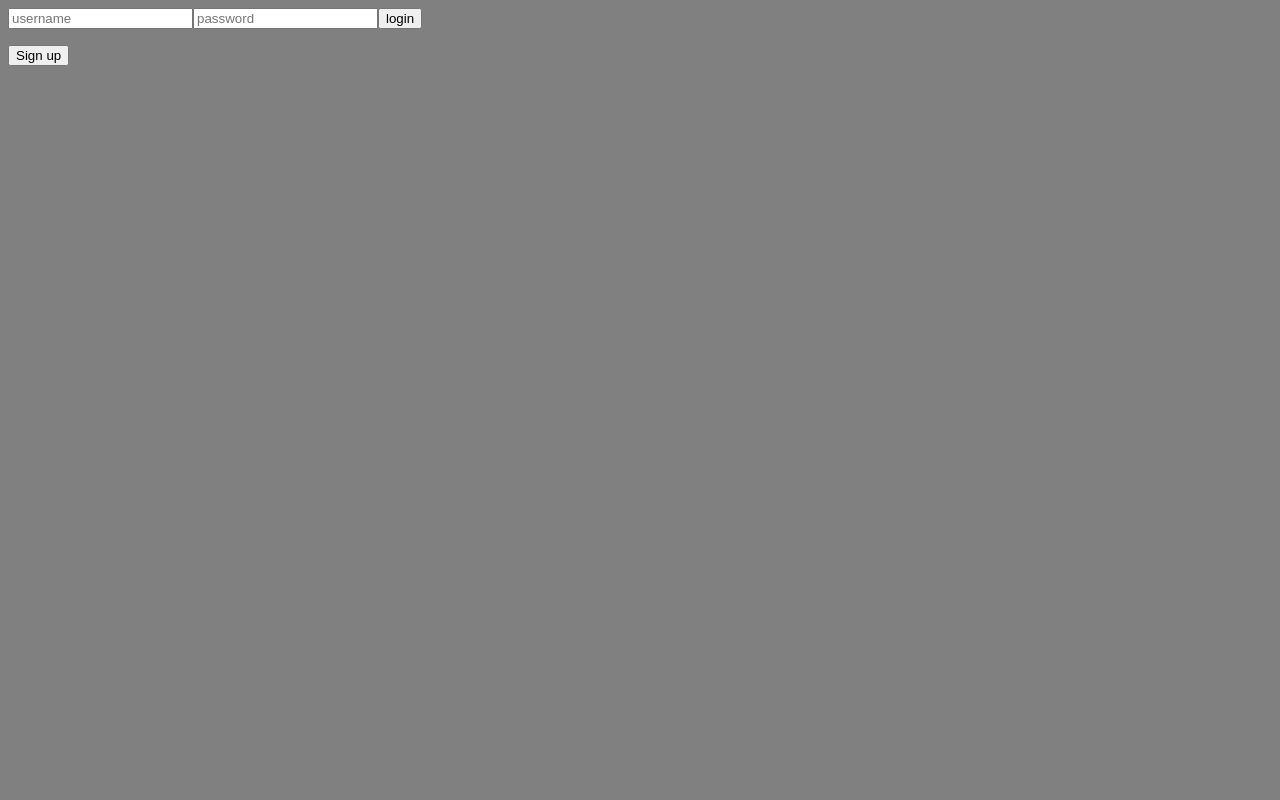
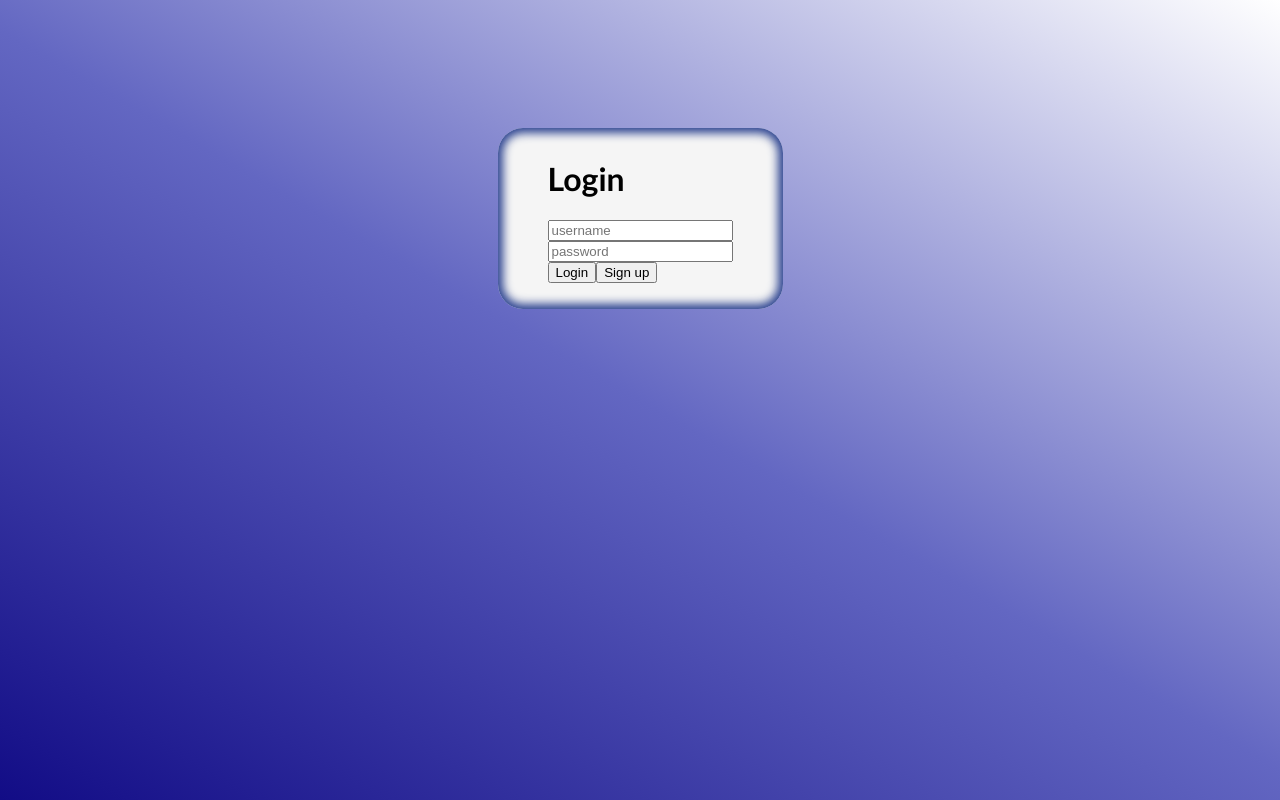
Before and after one commit to MultiCommunicado/goblin-messenger, a React app: page / in a window 1280 px wide. Built offline with nearby package versions, Linux system fonts and the light colour scheme.

Commit message:
login/signup styling

```diff
--- a/client/components/Login.js
+++ b/client/components/Login.js
@@ -4,13 +4,16 @@ import React from 'react'
 //with "login" button and signup link
 
 const Login = props => (
-    <div className="Login">
-        <form method="POST" action='/login'>
-            <input name="username" type="text" placeholder="username"></input>
-            <input name="password" type="password" placeholder="password"></input>
-            <input  type="submit" value="login"></input>
-        </form>
-        <button onClick={props.onSignUpClick}>Sign up</button>
+    <div className="loginSignup">
+        <div className="loginSignupForm">
+            <form method="POST" action='/login'>
+                <h1>Login</h1>
+                <input name="username" type="text" placeholder="username"/><br/>
+                <input name="password" type="password" placeholder="password"/><br/>
+                <input  type="submit" value="Login"></input>
+                <button onClick={() => props.onSignUpClick(true)}>Sign up</button>
+            </form>
+        </div>
     </div>
 );
 
--- a/client/components/Signup.js
+++ b/client/components/Signup.js
@@ -4,19 +4,20 @@ import React from 'react';
 //with "signup" button and signup link
 
 const Signup = props => (
-    <div className="Login">
-        <form method="POST" action='/signup'>
-            <input name="username" type="text" placeholder="username"></input>
-            <input name="password" type="password" placeholder="password"></input>
-            <label> Select your language
+    <div className="loginSignup">
+        <div className="loginSignupForm">
+            <form method="POST" action='/signup'>
+                <h1>Signup</h1>
+                <input name="username" type="text" placeholder="username"></input><br/>
+                <input name="password" type="password" placeholder="password"></input><br/>
                 <select className="Select" id="usersLanguage" name="usersLanguage" onChange="do something to handle change">
                     <option value="EN"> English </option>
                     <option value="SP"> Spanish </option>
                     <option value="FR"> French </option>
                 </select>
-            </label>
-            <input  type="submit" value="Create User"></input>
-        </form>
+                <input  type="submit" value="Create User"></input>
+            </form>
+        </div>
     </div>
 );
 
--- a/client/styles.css
+++ b/client/styles.css
@@ -1,3 +1,20 @@
 body {
-    background: grey;
+    text-decoration: none;
+    margin: 0px;
+    background: linear-gradient(30deg, rgba(18,12,134,1) 0%, rgba(99,103,194,1) 50%, rgba(255,255,255,1) 100%);
 }
+
+.loginSignup {
+    font-family: 'Trebuchet MS';
+    margin-top: 10%;
+    display: flex;
+    justify-content: center;
+    align-items: center;
+}
+
+.loginSignupForm {
+    background: whitesmoke;
+    padding: 10px 50px;
+    border-radius: 25px;
+    box-shadow: 0px 0px 10px 5px rgb(42, 65, 143) inset;
+}
```
